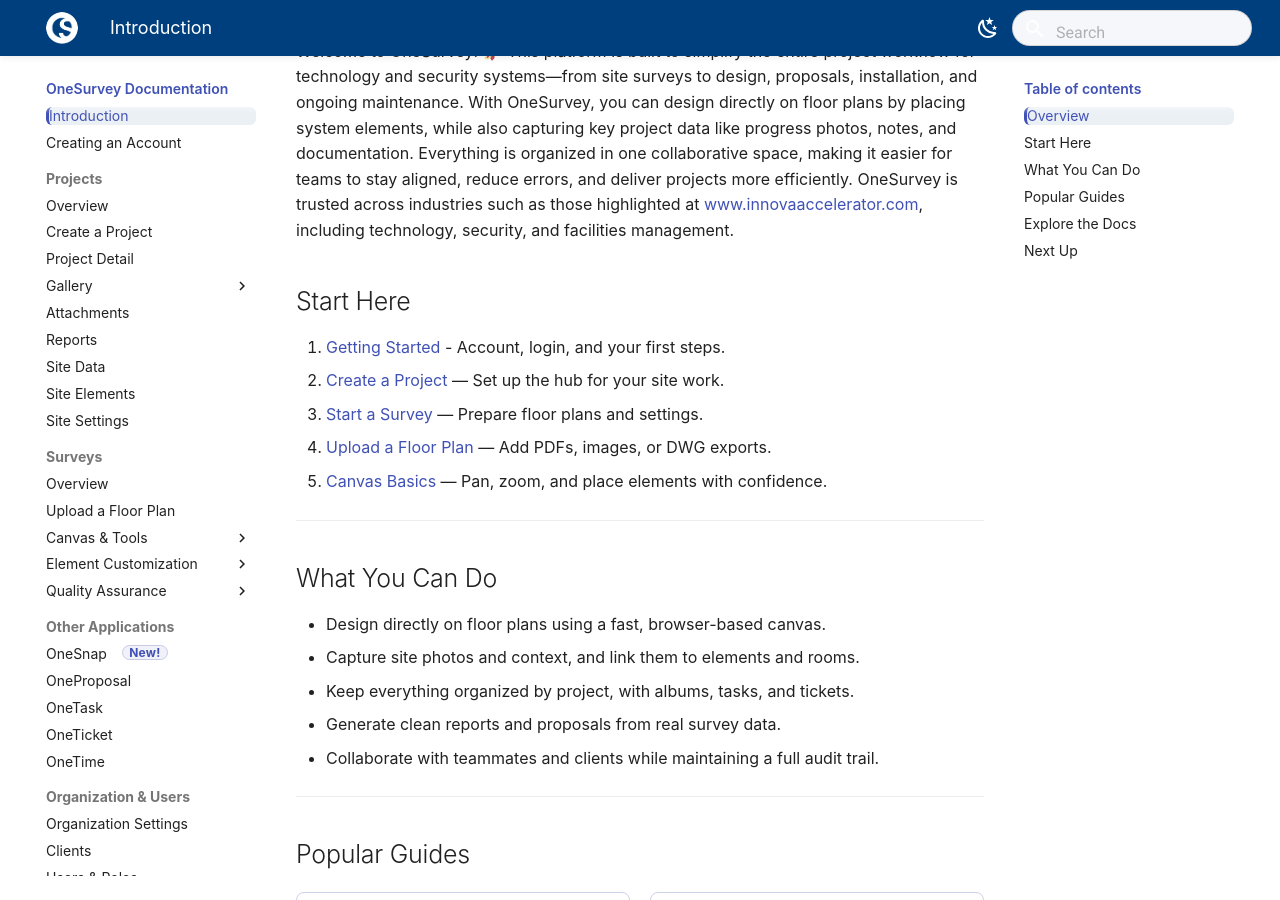
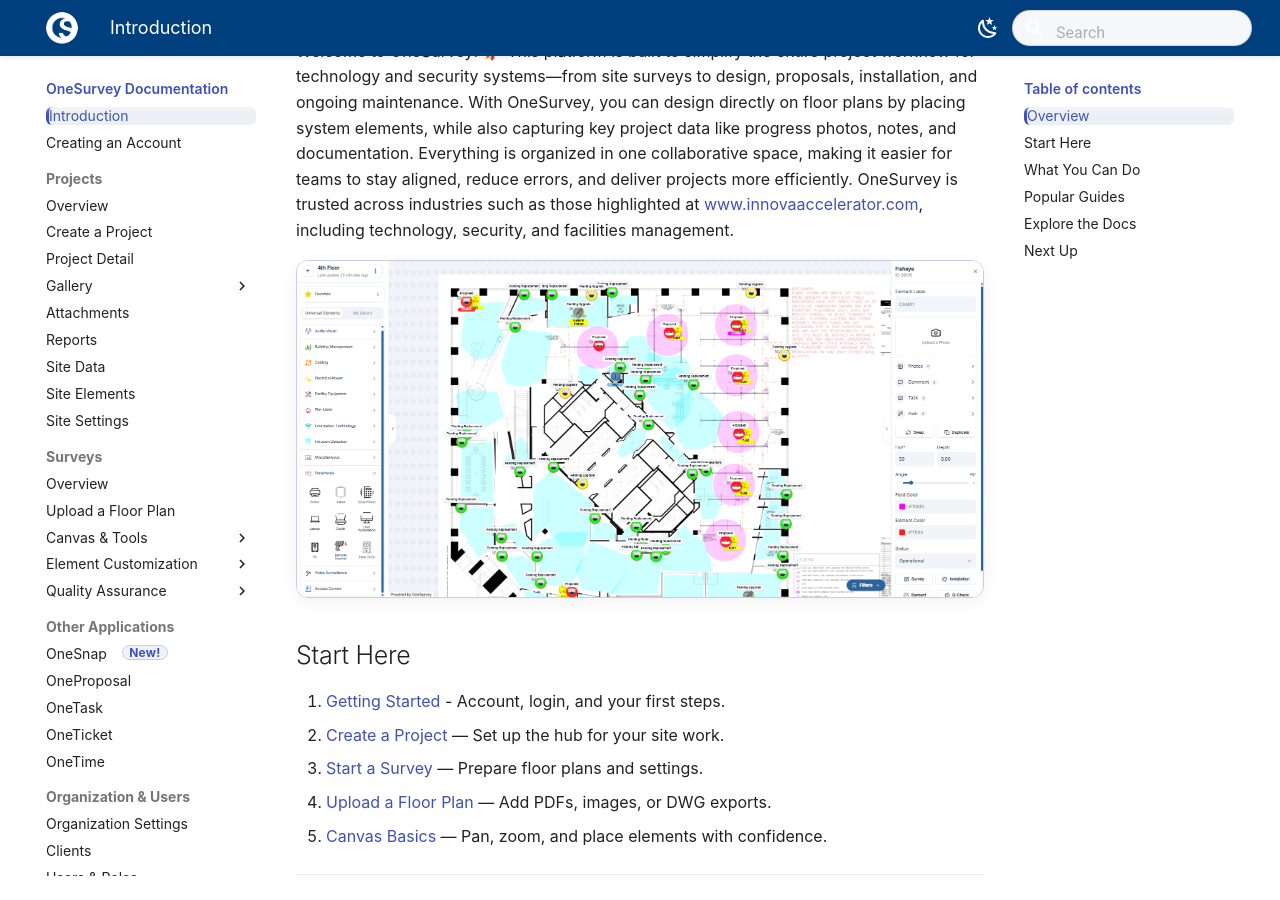
Before and after one commit to rstewartIA/OneSurvey-Docs, an MkDocs documentation site: the page built from docs/index.md, in a window 1280 px wide and 900 px high, scrolled down 317 px. Built offline with MkDocs 1.6.1 and Material for MkDocs 9.7.7, drawn with Linux system fonts in a browser that asks for light colours; some web fonts are replaced.

Commit message:
Adding pictures to pages

```diff
--- a/docs/index.md
+++ b/docs/index.md
@@ -8,6 +8,11 @@
 
 Welcome to OneSurvey! 🚀 This platform is built to simplify the entire project workflow for technology and security systems—from site surveys to design, proposals, installation, and ongoing maintenance. With OneSurvey, you can design directly on floor plans by placing system elements, while also capturing key project data like progress photos, notes, and documentation. Everything is organized in one collaborative space, making it easier for teams to stay aligned, reduce errors, and deliver projects more efficiently. OneSurvey is trusted across industries such as those highlighted at [www.innovaaccelerator.com](https://www.innovaaccelerator.com), including technology, security, and facilities management.
 
+<div class="os-screenshot">
+  <div class="os-screenshot-card">
+    <img src="../../assets/images/onesurvey-intro.png" alt="Showcasing the OneSurvey app in action, with a beautful design of an offic with security cameras that have been proposed for install." loading="lazy">
+  </div>
+</div>
 <!-- <div class="os-video">
   <a class="os-video-card" href="#" aria-label="Intro video placeholder">
     <div class="os-video-play" aria-hidden="true">
```
Also changed, not shown: docs/assets/images/onesurvey-intro.png (added).
